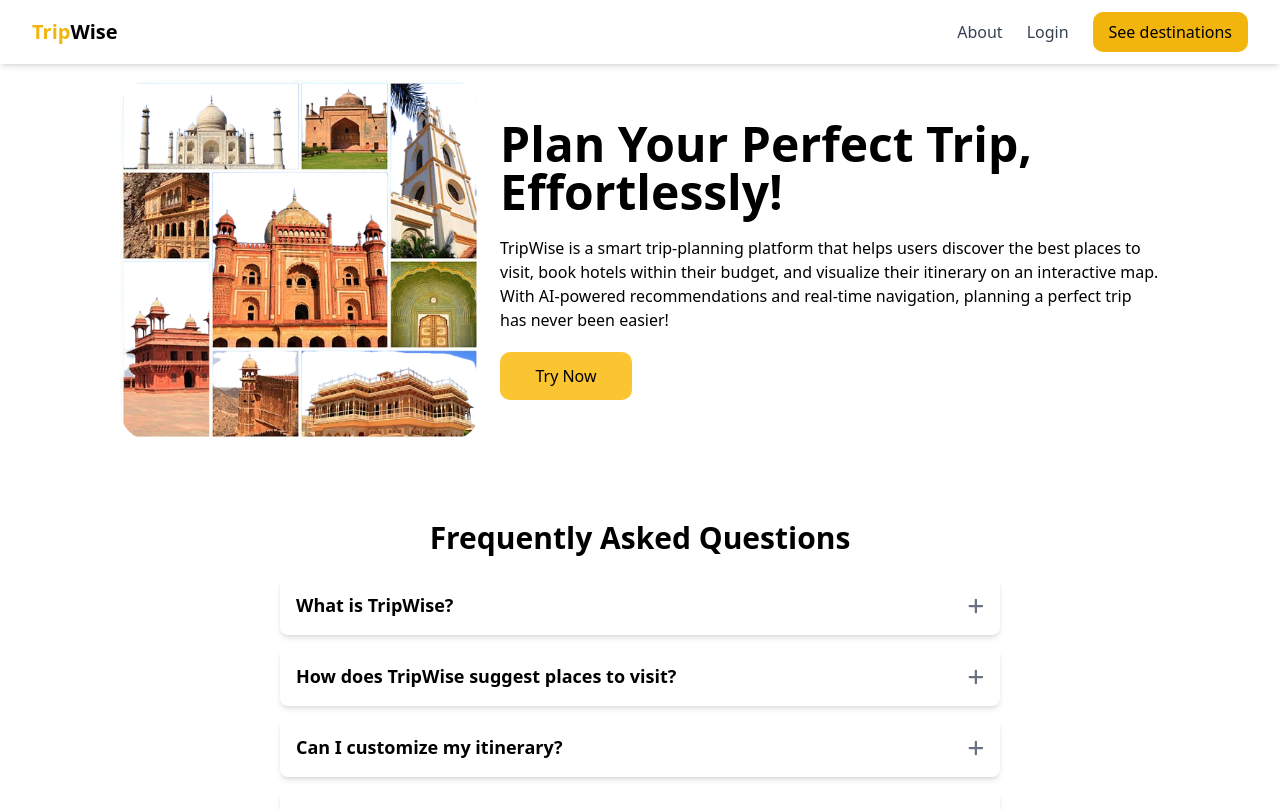
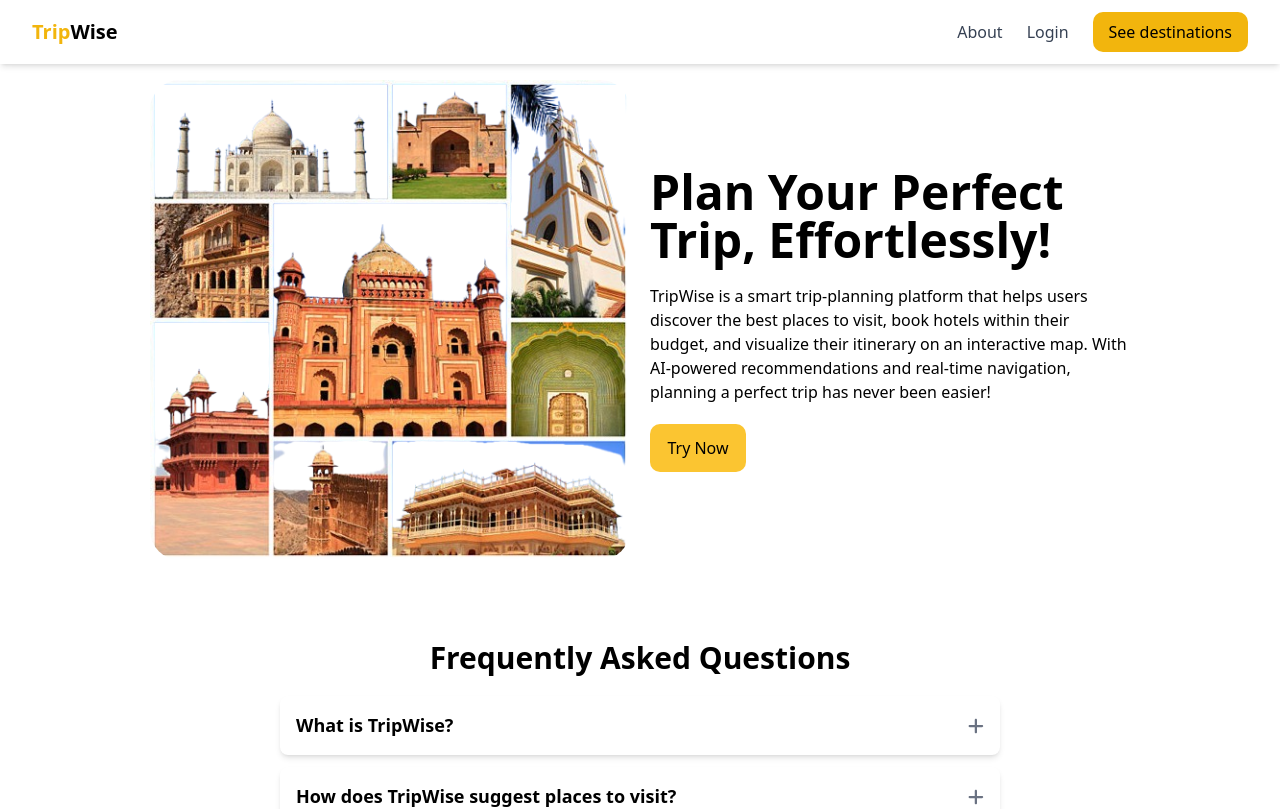
Before and after one commit to rbcse/TripWise, a React (Vite) app in the folder client/: page / in a window 1280 px wide. Shown: the top 809 px of the page. Built offline with nearby package versions, Linux system fonts and the light colour scheme.

Commit message:
Updated Hero component

```diff
--- a/client/src/components/home/Hero.jsx
+++ b/client/src/components/home/Hero.jsx
@@ -3,19 +3,19 @@ import heroImg from '../../assets/hero.png';
 const Hero = () => {
     return (
         <div className='flex flex-col md:flex-row justify-center items-center gap-5 py-20 w-full px-5 md:px-10'>
-            <div className='w-full md:w-[40%] lg:w-[30%]'>
+            <div className='w-full md:w-[40%]'>
                 <img src={heroImg} alt="Hero" className='w-full rounded-[30px]' />
             </div>
 
-            <div className='w-full md:w-[60%] lg:w-[55%] flex flex-col justify-start gap-5 text-center md:text-left'>
+            <div className='w-full md:w-[40%] flex flex-col justify-start gap-5 text-center md:text-left'>
                 <h1 className='font-[900] text-3xl md:text-4xl lg:text-5xl'>Plan Your Perfect Trip, Effortlessly!</h1>
                 <p className='text-sm md:text-base'>
                     TripWise is a smart trip-planning platform that helps users discover the best places to visit, book hotels within their budget, and visualize their itinerary on an interactive map. With AI-powered recommendations and real-time navigation, planning a perfect trip has never been easier!
                 </p>
                 <div className='flex justify-center md:justify-start'>
-                    <button className='p-3 bg-[#fbc531] rounded-[10px] font-[500] cursor-pointer w-[40%] md:w-[30%] lg:w-[20%]'>
+                    <a href="/plan-trip" className='p-3 bg-[#fbc531] rounded-[10px] font-[500] cursor-pointer w-[40%] md:w-[30%] lg:w-[20%] text-center'>
                         Try Now
-                    </button>
+                    </a>
                 </div>
             </div>
         </div>
```
